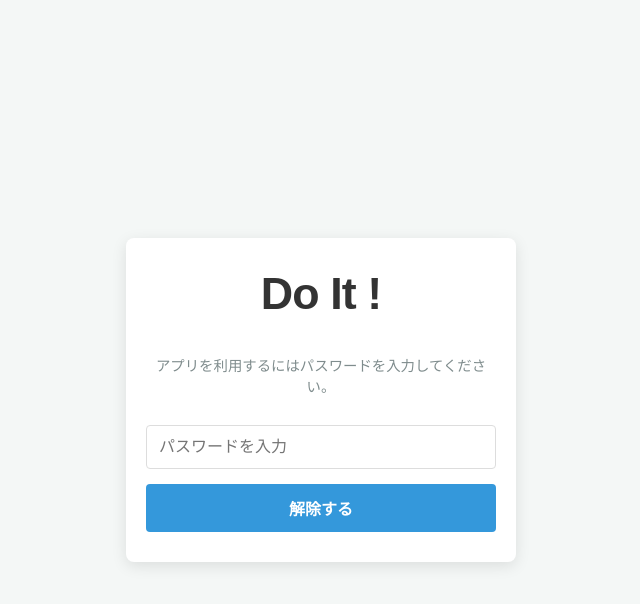
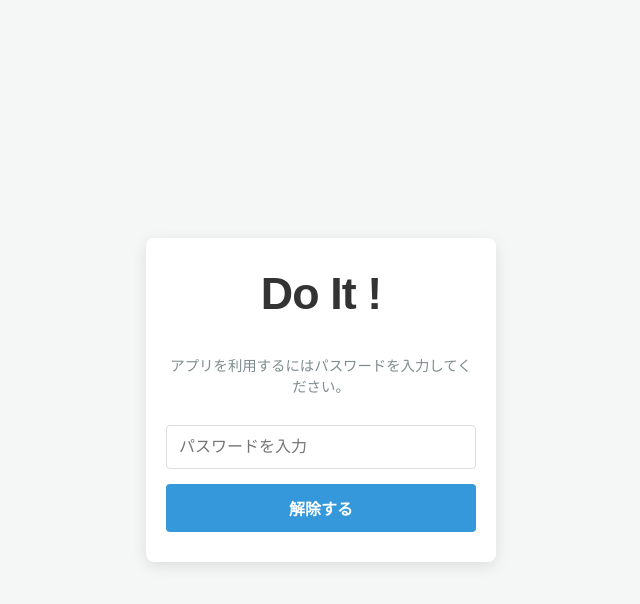
Before and after one commit to ubke/doit-webapp, a plain HTML site: page index.html in a window 1280 px wide. Shown: the whole page, without its empty margins (319-959 px from the left). Drawn offline with nearby package versions, Linux system fonts and the light colour scheme.

Commit message:
Update style.css v2.8

```diff
--- a/style.css
+++ b/style.css
@@ -1,3 +1,8 @@
+/* 全体のサイズ計算を統一し、はみ出しを防ぐ */
+*, *::before, *::after {
+    box-sizing: border-box;
+}
+
 /* 横揺れとiOSの横スワイプアクションを完全に防止 */
 html, body {
     overflow-x: hidden; /* 横方向のスクロールを物理的に切り捨てる */
```
